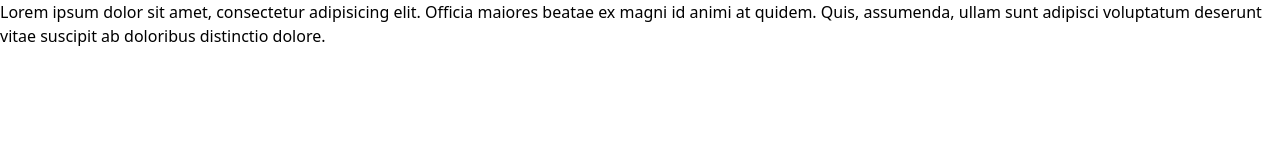
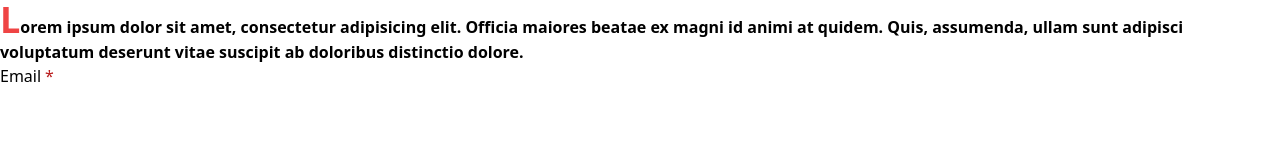
Before and after one commit to SojibAhmed114/tailwind-learn-with-sumit, a website built with Vite: page classNine/index.html in a window 1280 px wide. Built offline with nearby package versions, Linux system fonts and the light colour scheme.

Commit message:
version three video

```diff
--- a/classNine/index.html
+++ b/classNine/index.html
@@ -7,8 +7,9 @@
     <link rel="stylesheet" href="./css/input.css" />
 </head>
 <body>
-    <div>
+    <div class="w-full font-bold first-letter:text-4xl first-letter:text-red-500 dark:hover:bg-yellow-500 dark:md:hover:bg-green-600 dark:lg:hover:bg-indigo-700">
         Lorem ipsum dolor sit amet, consectetur adipisicing elit. Officia maiores beatae ex magni id animi at quidem. Quis, assumenda, ullam sunt adipisci voluptatum deserunt vitae suscipit ab doloribus distinctio dolore.
     </div>
+    <label for="" class="after:content-['*'] after:ml-1 after:text-red-700">Email</label>
 </body>
 </html>
```
